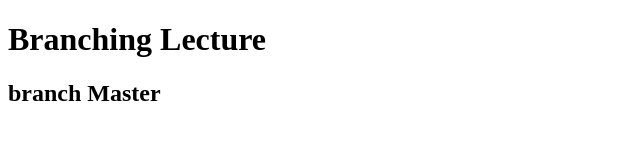
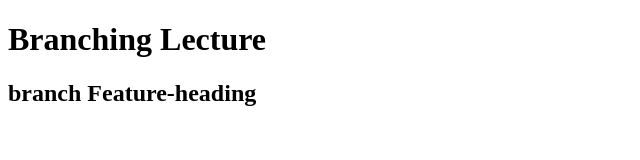
Before and after one commit to LukasNord/fomalhaut-git-branch-lecture, a plain HTML site: page index.html in a window 1280 px wide. Shown: the whole page, without its empty margins (0-640 px from the left). Drawn offline with Linux system fonts and the light colour scheme.

Commit message:
changed heading

```diff
--- a/index.html
+++ b/index.html
@@ -12,6 +12,6 @@
     </head>
     <body>
         <h1>Branching Lecture</h1>
-        <h2>branch Master</h2>
+        <h2>branch Feature-heading</h2>
     </body>
 </html>
```
